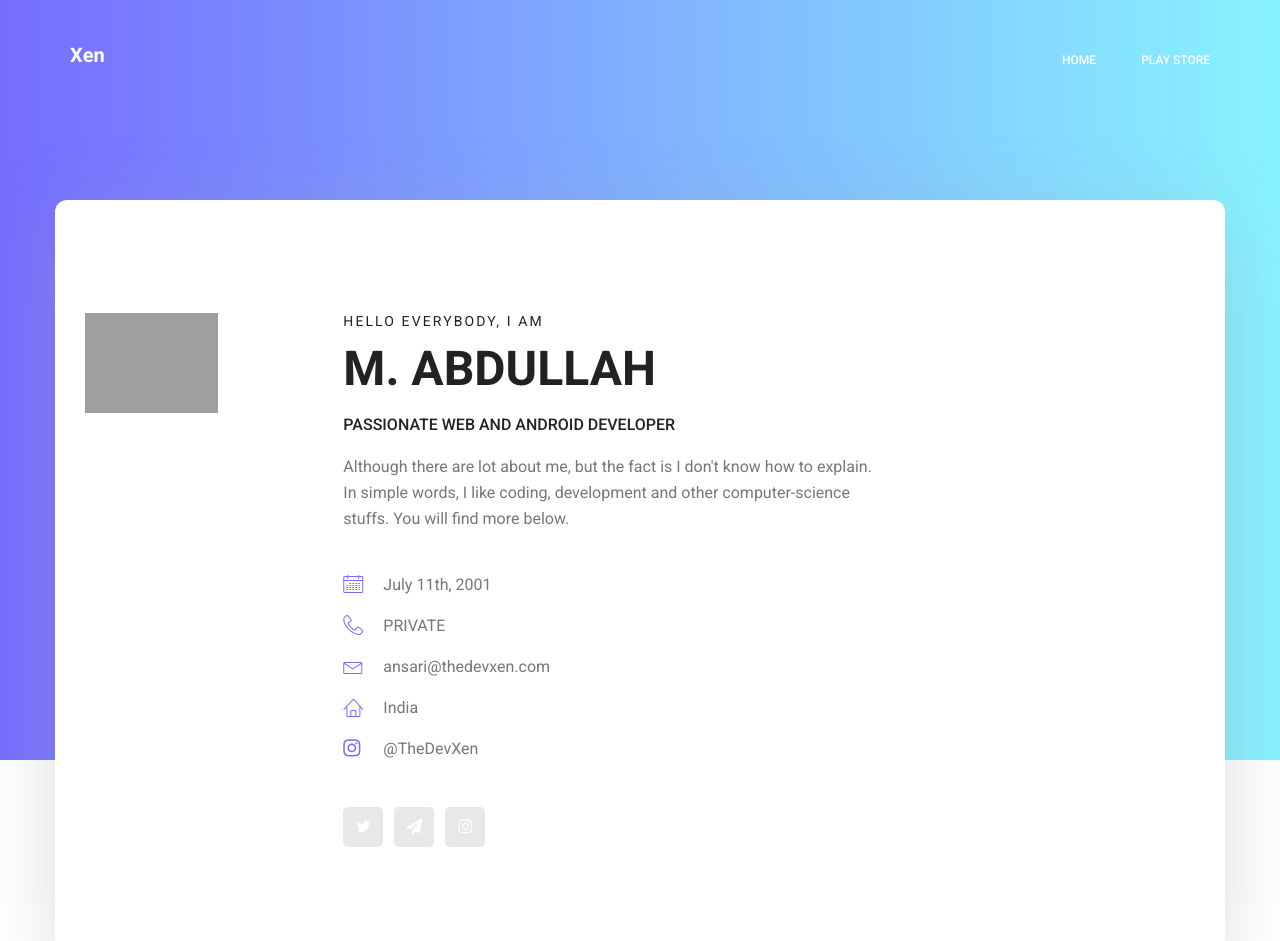
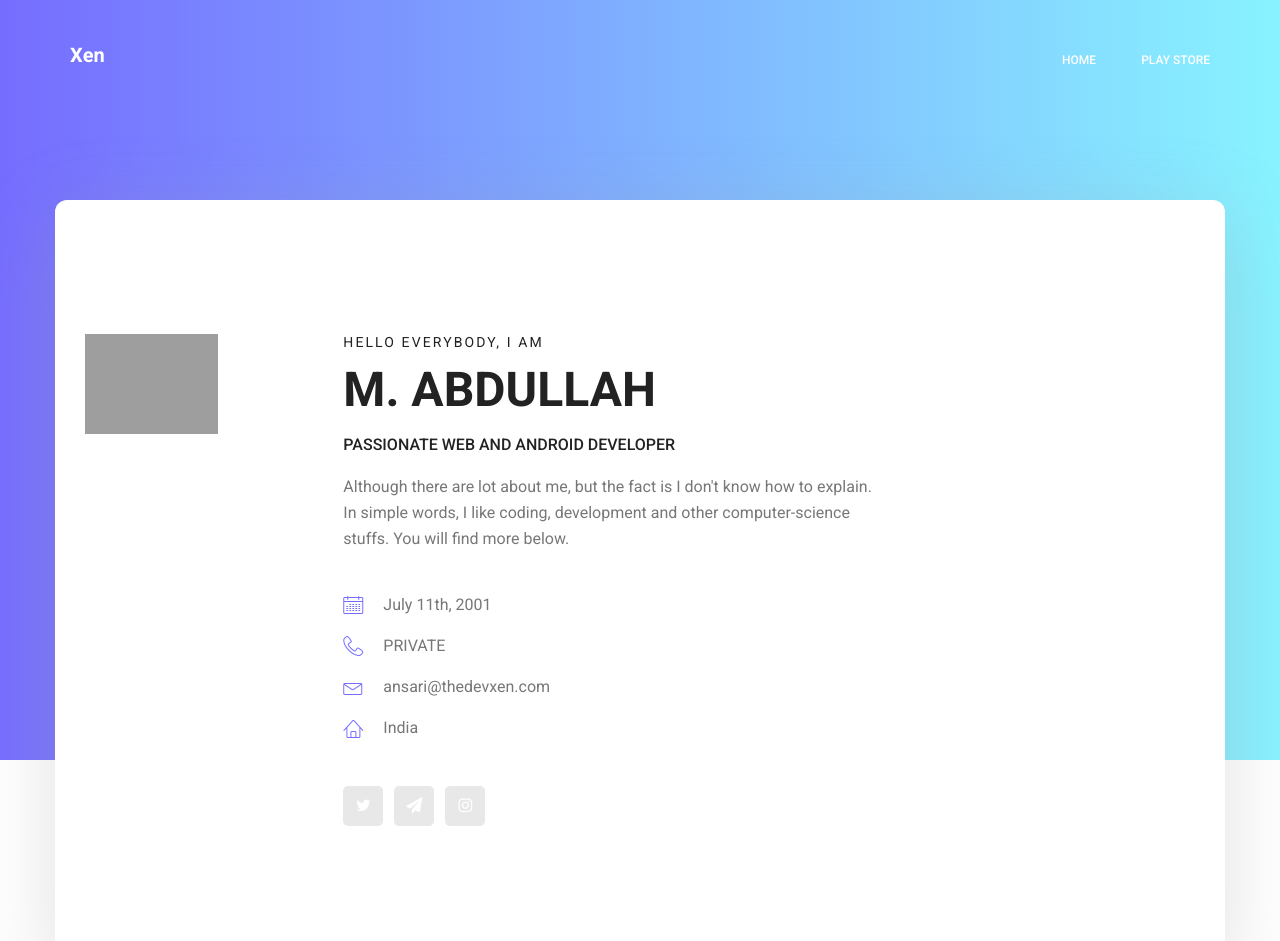
Before and after one commit to mxvsh/xe7.me, a plain HTML site: page index.html in a window 1280 px wide. Shown: the top 941 px of the page. Drawn offline with Linux system fonts and the light colour scheme; grey boxes are pictures that could not be loaded.

Commit message:
rem insta

```diff
--- a/index.html
+++ b/index.html
@@ -68,8 +68,6 @@
 										<li><a href="#"><i class="lnr lnr-phone-handset"></i> PRIVATE</a></li>
 										<li><a href="mailto:ansari@thedevxen.com"><i class="lnr lnr-envelope"></i> ansari@thedevxen.com</a></li>
 										<li><a href="#"><i class="lnr lnr-home"></i>India</a></li>
-										<li><a href="https://instagram.com/TheDevXen"><i class="fa fa-instagram"></i>@TheDevXen</a></li>
-
 									</ul>
 									<ul class="list personal_social">
 										<li><a target="_blank" href="https://twitter.com/TheDevXen"><i class="fa fa-twitter"></i></a></li>
```
